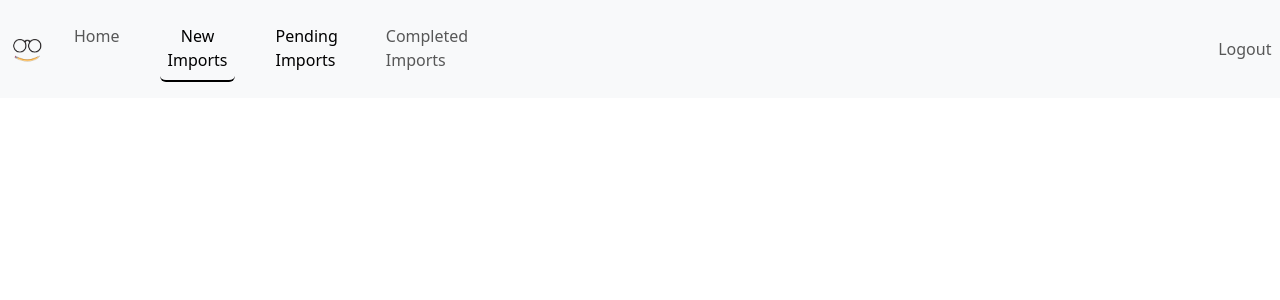
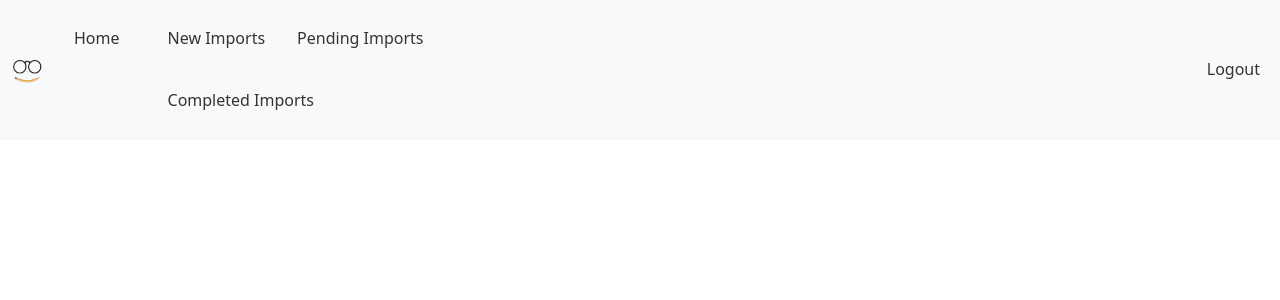
Before and after one commit to SrinuSamarothu/PatientImport, an Angular app in the folder PatientImport/PatientImport/: page / in a window 1280 px wide. Shown: the top 300 px of the page. Built offline with nearby package versions, Linux system fonts and the light colour scheme.

Commit message:
navbaractivestatusfixed

```diff
--- a/PatientImport/PatientImport/package.json
+++ b/PatientImport/PatientImport/package.json
@@ -19,7 +19,7 @@
     "@angular/platform-browser-dynamic": "^15.2.0",
     "@angular/router": "^15.2.0",
     "rxjs": "~7.8.0",
-    "tslib": "^2.3.0",
+    "tslib": "^2.6.1",
     "zone.js": "~0.12.0"
   },
   "devDependencies": {
--- a/PatientImport/PatientImport/src/app/ReusableComponents/nav-bar/nav-bar.component.css
+++ b/PatientImport/PatientImport/src/app/ReusableComponents/nav-bar/nav-bar.component.css
@@ -4,12 +4,21 @@
     gap: 8%;
 }
 
-.btn{
-    border-bottom: 2px solid black;
-}
 
 .oo{
     position: relative;
 
     padding-left: 60%;
 }
+
+/* navigation.component.css */
+.nav-link {
+    text-decoration: none;
+    padding: 10px;
+    color: #333;
+    border-bottom: 2px solid transparent; /* Initially transparent border */
+  }
+
+  .nav-link.active {
+    border-color: #000000; /* Active link color with bottom border */
+  }
--- a/PatientImport/PatientImport/src/app/ReusableComponents/nav-bar/nav-bar.component.html
+++ b/PatientImport/PatientImport/src/app/ReusableComponents/nav-bar/nav-bar.component.html
@@ -11,15 +11,18 @@
         <li class="nav-item p-2 g-col-10">
           <a class="nav-link " aria-current="page" href="#">Home</a>
         </li>
-        <li class="nav-item p-2 g-col-10 ">
-          <a class="nav-link active btn" aria-current="page" routerLink="/NewImports">New Imports</a>
-        </li>
-        <li class="nav-item p-2 g-col-6">
-          <a class="nav-link active " aria-current="page" routerLink="/PendingImport1">Pending Imports</a>
-        </li>
-        <li class="nav-item p-2 g-col-6">
-          <a class="nav-link" aria-current="page" href="#">Completed Imports</a>
-        </li>
+        <ul class="nav">
+          <li class="nav-item p-2 g-col-10">
+            <a class="nav-link" routerLink="/NewImports" routerLinkActive="active">New Imports</a>
+          </li>
+          <li class="nav-item p-2 g-col-6">
+            <a class="nav-link" routerLink="/PendingImport1" routerLinkActive="active">Pending Imports</a>
+          </li>
+          <li class="nav-item p-2 g-col-6">
+            <a class="nav-link" routerLink="/CompletedImports" routerLinkActive="active">Completed Imports</a>
+          </li>
+        </ul>
+
         <!-- <li class="nav-item ml-auto">
             <a class="nav-link" aria-current="page" href="#">Logout</a>
           </li> -->
--- a/PatientImport/PatientImport/src/app/ReusableComponents/nav-bar/nav-bar.component.ts
+++ b/PatientImport/PatientImport/src/app/ReusableComponents/nav-bar/nav-bar.component.ts
@@ -1,4 +1,5 @@
 import { Component } from '@angular/core';
+import { Router } from '@angular/router';
 
 @Component({
   selector: 'app-nav-bar',
@@ -6,5 +7,8 @@ import { Component } from '@angular/core';
   styleUrls: ['./nav-bar.component.css']
 })
 export class NavBarComponent {
-
+  constructor(private router: Router) {}
+  isActive(route: string): boolean {
+    return this.router.isActive(route, false);
 }
+}
```
Also changed, not shown: 1 other file (tests, documents, lock files or other folders).
